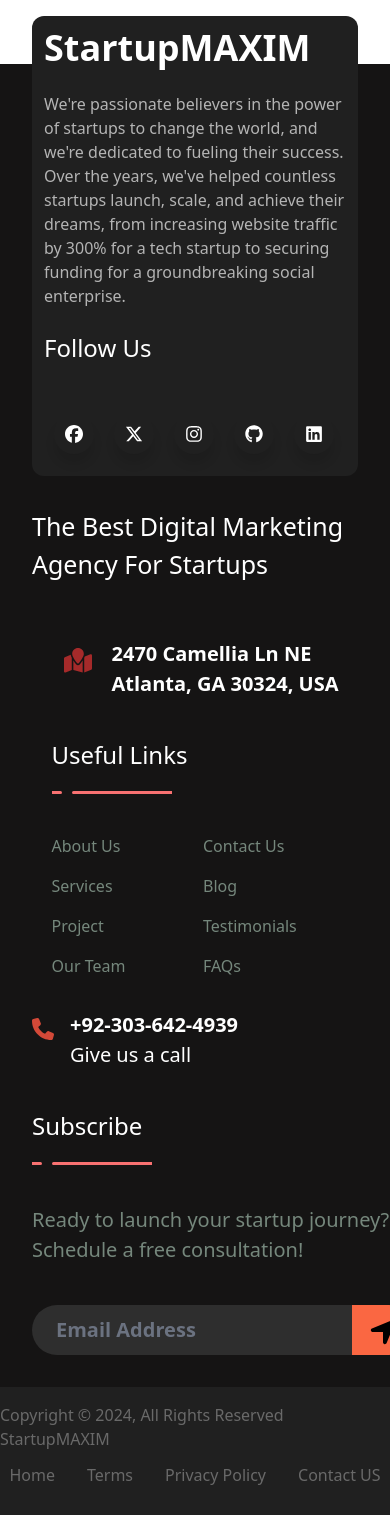
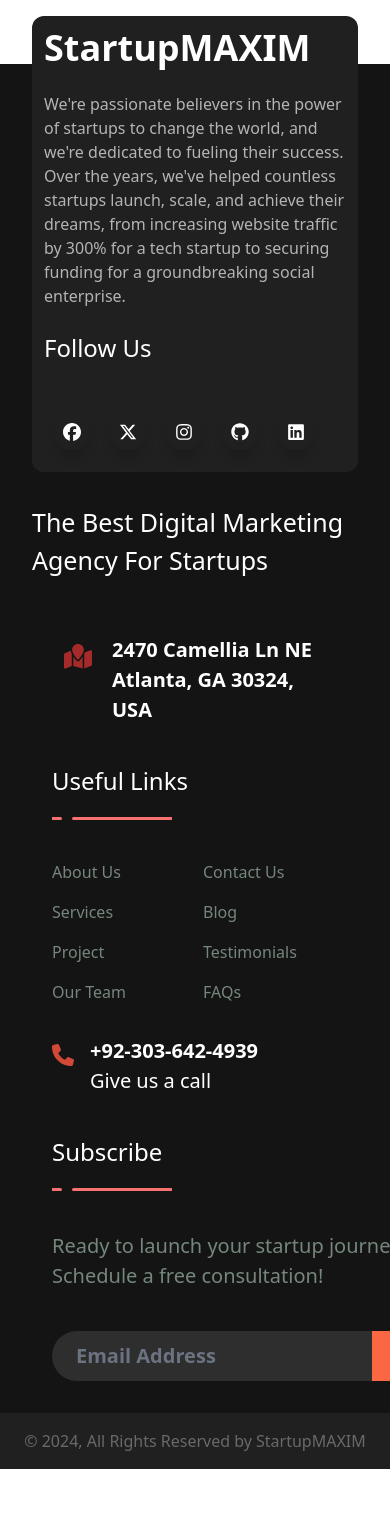
Before and after one commit to mhmAdmin1122/startupMAXIM, a Next.js app: page /Components/F/Footer in a window 390 px wide. Shown: the top 1515 px of the page. After the commit the page ends 1469 px from the top, so only its background shows below. Built offline with nearby package versions, Linux system fonts and the light colour scheme.

Commit message:
few more

```diff
--- a/pages/Components/F/Footer.tsx
+++ b/pages/Components/F/Footer.tsx
@@ -76,7 +76,7 @@
           </div>
         </div>
 
-        <div className="flex gap-8 max-[620px]:flex-wrap max-[980px]:justify-around">
+        <div className="flex gap-8 max-[620px]:flex-wrap max-[980px]:justify-around px-[20px]">
           <div className="flex pt-0 w-fit flex-col gap-10">
             <div className="text-[20px] font-semibold flex gap-5 text-white">
               <div className="locationmap">
@@ -103,7 +103,7 @@
             </div>
           </div>
 
-          <div className="flex gap-10  flex-col">
+          <div className="flex gap-10 flex-col">
             <div className="flex gap-4">
               <div className="phone-icons">
                 <FaPhone />
@@ -132,7 +132,7 @@
                 className="email-input"
                 placeholder="Email Address"
               />
-              <button className="button-email-submit">
+              <button className="button-email-submit text-[#fff]">
                 <FaLocationArrow />
               </button>
             </div>
@@ -142,9 +142,9 @@
 
       <section className="flex flex-wrap pt-4 pb-4 justify-around items-center w-full bg-[#202020]">
         <div className="text-[#696969] max-[340px]:text-center">
-          Copyright © 2024, All Rights Reserved StartupMAXIM
+          &copy; 2024, All Rights Reserved by StartupMAXIM
         </div>
-        <div className="flex max-[320px]:flex-wrap max-[370px]:flex max-[320px]:h-fit max-[320px]:justify-center gap-8 h-12 items-center">
+        <div className="onmob flex max-[320px]:flex-wrap max-[370px]:flex max-[320px]:h-fit max-[320px]:justify-center gap-8 h-12 items-center">
           <Link href={"/"} className="text-[#696969]">
             Home
           </Link>
--- a/styles/globals.css
+++ b/styles/globals.css
@@ -1229,12 +1229,11 @@
   will-change: background;
 }
 
-/* :not(.overlay) > .card:hover {
-  filter: brightness(165%);
-} */
 /* pricing card */
 
 /* media-query-area */
+
+/* Service-Slider-Card design Query Only */
 @media (max-width: 1000px) and (min-width: 849px) {
   /* service card slider */
   .services-Slider-Card {
@@ -1282,8 +1281,9 @@
   }
   /* service card slider */
 }
+/* Service-Slider-Card design Query Only */
 
-/* mobile-view */
+/* mobile-view overall design */
 @media (max-width: 450px) and (min-width: 200px) {
   /* Navbar, Haeder, Hero-Sections */
   .desktop-tab-view-navbar,
@@ -1338,10 +1338,13 @@
     @apply rounded-[12px];
   }
   .wrapper .icon {
-    @apply flex justify-center items-center p-[5px] w-[40px] h-[40px] gap-3;
+    @apply flex justify-center items-center p-[5px] w-[36px] h-[36px] gap-3;
   }
   .wrapper .icon:hover .tooltip {
     @apply top-[-45px] left-[-4px] opacity-[1] visible pointer-events-auto;
+  }
+  .onmob{
+    @apply !hidden;
   }
   /* footer */
 
```
